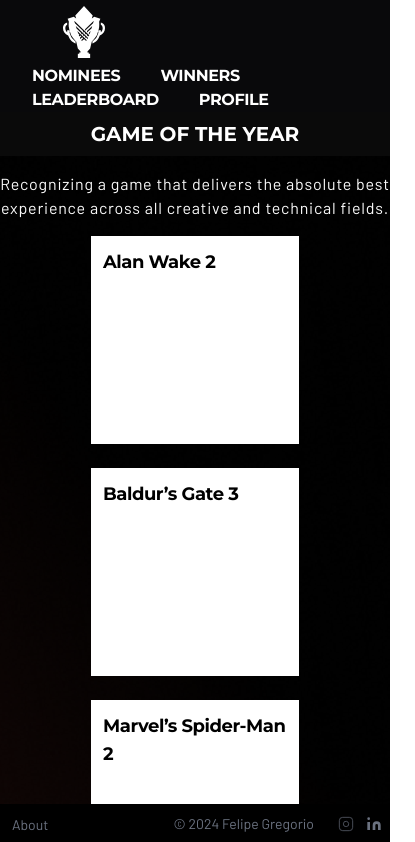
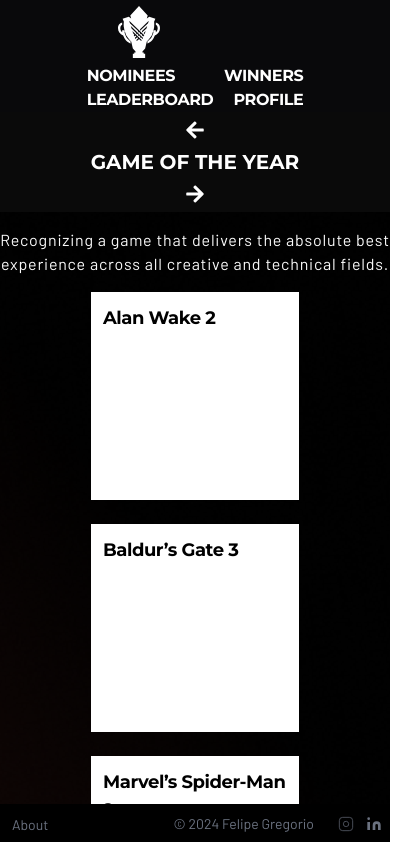
Before and after one commit to flp-gregorio/goty-bet, a React (Vite) app: page /nominees in a window 390 px wide. Shown: the top 842 px of the page, 415 px wide, since content can reach past the window. Built offline with nearby package versions, Linux system fonts and the light colour scheme.

Commit message:
more responsive layout

```diff
--- a/src/components/HeaderComponent.tsx
+++ b/src/components/HeaderComponent.tsx
@@ -4,22 +4,22 @@ const HeaderComponent = () => {
   return (
     <header className="text-gray-600 antialiased bg-zinc-950 font-montserrat font-bold text-1xl w-full tracking-tight">
       <div className="container mx-auto flex flex-wrap items-center justify-between px-3">
-        <nav className="flex md:flex-grow md:justify-center items-center w-full flex-row flex-wrap">
-          <div className="text-right flex-shrink-0 order-2 md:order-1">
+        <nav className="lg:flex lg:items-center mx-auto grid grid-cols-1 ">
+          <div className="flex justify-between md:flex-row md:order-1 order-2">
             <Link
               to="/nominees"
-              className="mx-5 text-white hover:text-orange-600 transition-all duration-500"
+              className="md:mx-5 mr-5 text-white hover:text-orange-600 transition-all duration-500"
             >
               NOMINEES
             </Link>
             <Link
               to="/winners"
-              className="mx-5 text-white hover:text-orange-600 transition-all duration-500"
+              className="md:mx-5 text-white hover:text-orange-600 transition-all duration-500"
             >
               WINNERS
             </Link>
           </div>
-          <Link to="/" className="flex-shrink-0 mx-10 group order-1 md:order-2 m-auto">
+          <Link to="/" className="group order-1 md:order-2 m-auto mx-5">
             <svg
               className="w-16 h-16 text-black py-1 transition duration-300 ease-in-out filter hover:drop-shadow-[0_0_10px_rgba(234,88,12,0.3)]"
               xmlns="http://www.w3.org/2000/svg"
@@ -37,16 +37,16 @@ const HeaderComponent = () => {
               />
             </svg>
           </Link>
-          <div className="text-left flex-shrink-0 order-3 md:order-3">
+          <div className="flex justify-between md:flex-row md:order-3 order-3">
             <Link
               to="/leaderboard"
-              className="mx-5 text-white hover:text-orange-600 transition-all duration-500"
+              className="md:mx-5 mr-5 text-white hover:text-orange-600 transition-all duration-500"
             >
               LEADERBOARD
             </Link>
             <Link
               to="/profile"
-              className="mx-5 text-white hover:text-orange-600 transition-all duration-500"
+              className="md:mx-5 text-white hover:text-orange-600 transition-all duration-500"
             >
               PROFILE
             </Link>
--- a/src/components/Layouts/LayoutSystemComponent.tsx
+++ b/src/components/Layouts/LayoutSystemComponent.tsx
@@ -11,7 +11,7 @@ const LayoutSystemComponent = (props: Props) => {
   return (
     <>
       <HeaderComponent />
-      <div className="bg-fiery bg-cover min-h-screen antialiased mx-auto w-full">
+      <div className="bg-fiery bg-cover antialiased mx-auto min-w-min min-h-screen">
         {props.children}
       </div>
       <FooterComponent />
--- a/src/components/NavigationComponent.tsx
+++ b/src/components/NavigationComponent.tsx
@@ -8,13 +8,13 @@ type NavHeaderProps = {
 
 const NavigationComponent = (props: NavHeaderProps) => {
   return (
-    <div className="flex-row antialiased text-center text-white font-montserrat uppercase font-bold text-xl h-full w-full py-2 flex items-center justify-center bg-neutral-950">
-      <button className="uppercase mr-2 text-xl" onClick={props.onPrevious}>
-        <FaArrowLeft />
+    <div className="flex flex-col items-center justify-center text-center text-white font-montserrat uppercase font-bold text-xl h-full w-full py-2 bg-neutral-950 md:flex-row md:justify-center md:items-center">
+      <button className="uppercase text-xl" onClick={props.onPrevious}>
+        <FaArrowLeft className="md:mr-0 mb-2" />
       </button>
       <h1 className="font-bold min-w-[24rem] text-xl">{props.headerText}</h1>
-      <button className="uppercase ml-2 text-xl" onClick={props.onNext}>
-        <FaArrowRight />
+      <button className="uppercase text-xl" onClick={props.onNext}>
+        <FaArrowRight className="md:ml-0 mt-2" />
       </button>
     </div>
   );
--- a/src/pages/Nominees/index.tsx
+++ b/src/pages/Nominees/index.tsx
@@ -68,7 +68,7 @@ const Nominees = () => {
             </div>
           </div>
         </div>
-        <div className="lg:hidden grid gap-6 grid-cols-1">
+        <div className="lg:hidden grid gap-6 grid-cols-1 pb-12">
           {cardsData.map((nomineeData, index) => (
             <CardComponent
               key={index}
```
